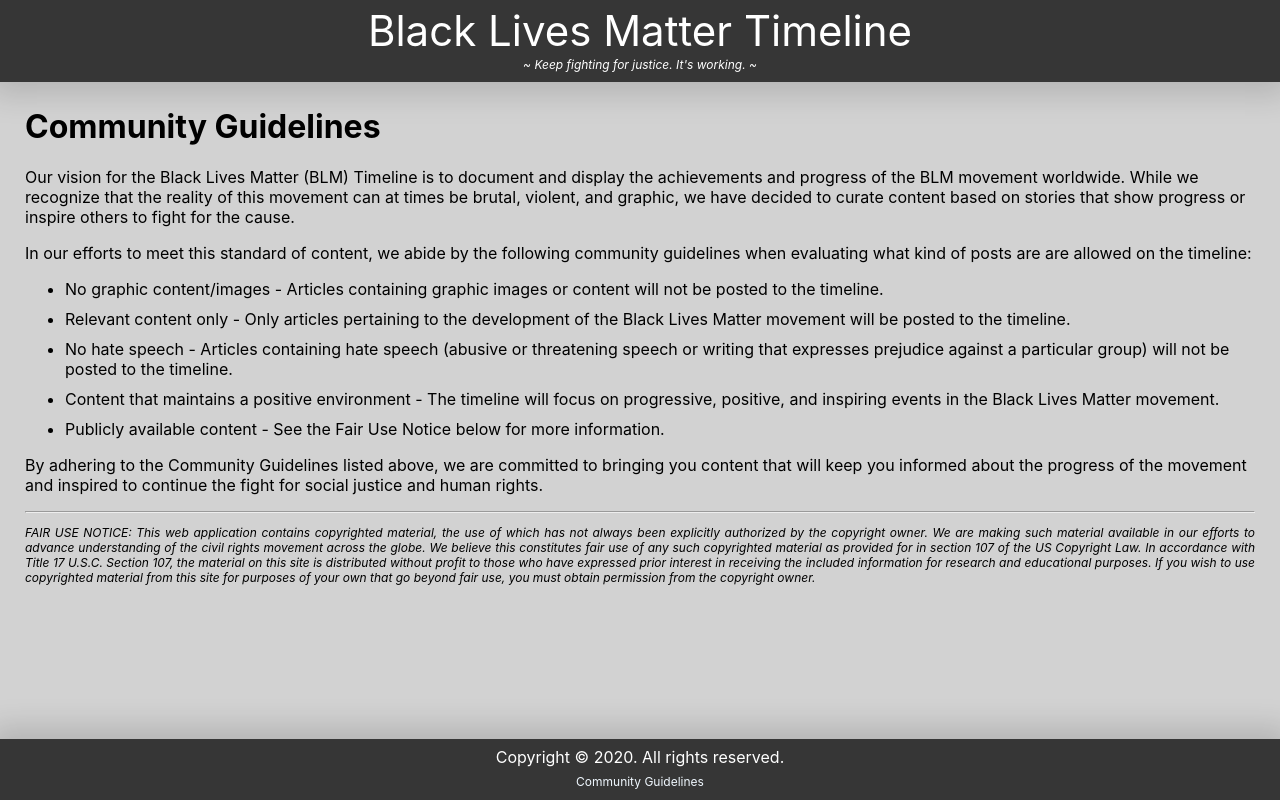
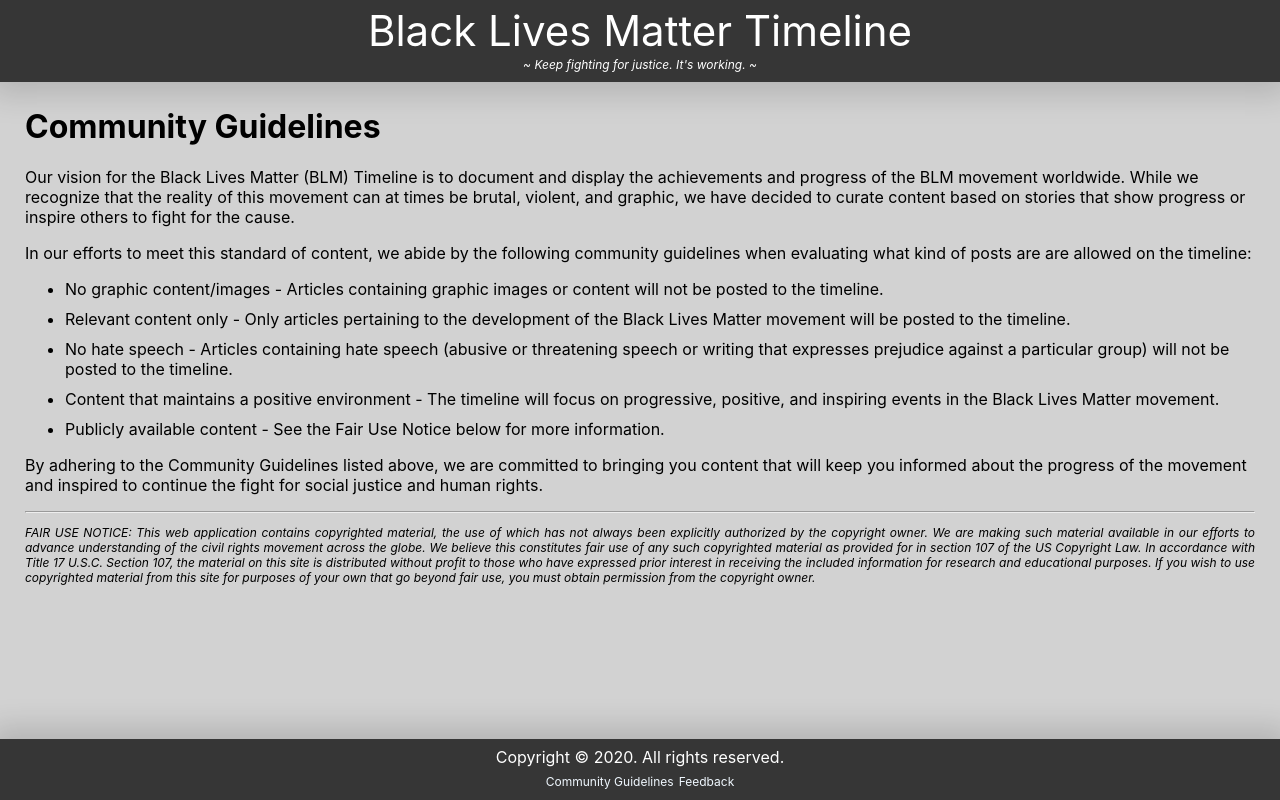
Before and after one commit to yipster8888/blm-timeline, a React (Create React App) app: page /community-guidelines in a window 1280 px wide. Built offline with nearby package versions, Linux system fonts and the light colour scheme; no server answers.

Commit message:
fix: Added feedback to footer

```diff
--- a/src/components/footer/Footer.css
+++ b/src/components/footer/Footer.css
@@ -17,6 +17,12 @@
   margin-bottom: 5px;
 }
 
+.footer-links {
+  margin: auto;
+  text-align: center;
+  width: fit-content;
+}
+
 .footer-link {
   margin: 0;
   text-align: center;
@@ -24,6 +30,10 @@
   font-size: 12px;
   line-height: 12px;
   text-decoration: none;
+}
+
+.footer-link:not(:first-child) {
+  margin-left: 5px;
 }
 
 .footer-link:hover {
--- a/src/components/footer/Footer.js
+++ b/src/components/footer/Footer.js
@@ -9,9 +9,12 @@
         Copyright &copy;{' '}
         {new Date().getFullYear()}. All rights reserved.
       </p>
-      <Link to="/community-guidelines" className="footer-link">
-        Community Guidelines
-      </Link>
+      <div className="footer-links">
+        <Link to="/community-guidelines" className="footer-link">
+          Community Guidelines
+        </Link>
+        <a href="https://forms.gle/c2JcBGzrpKdzuLct9" className="footer-link">Feedback</a>
+      </div>
     </div>
   );
 }
```
